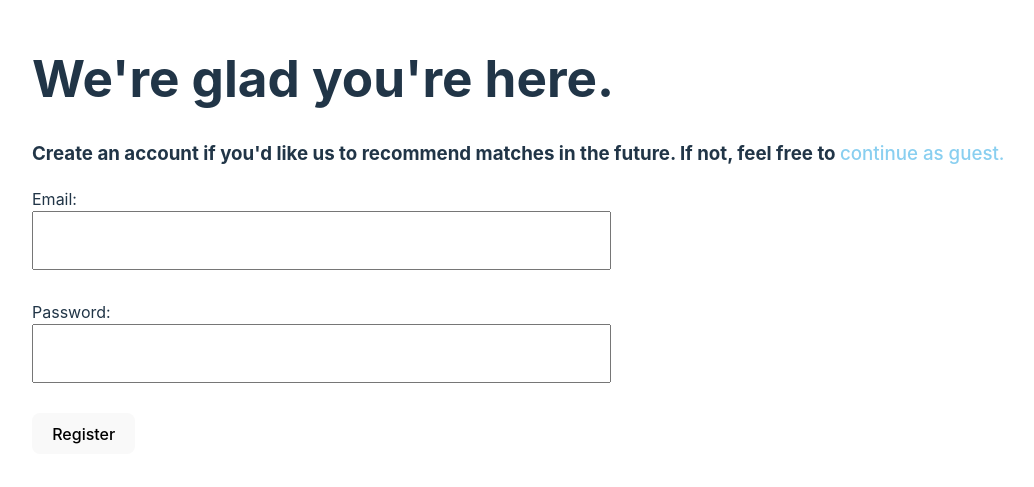
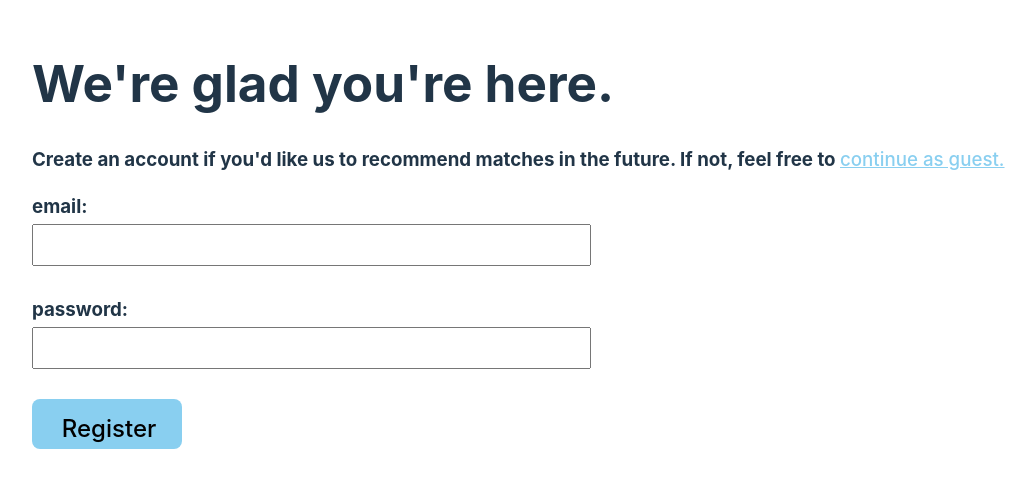
Before and after one commit to vinumaradana/PatientMatch, a React (Vite) app in the folder Patient-Match/: page /Reg in a window 1280 px wide. Shown: the part 165-652 px from the top of the page, without its empty margins (68-1102 px from the left). Built offline with nearby package versions, Linux system fonts and the light colour scheme.

Commit message:
make it prettier

```diff
--- a/Patient-Match/src/components/ChartDrop.css
+++ b/Patient-Match/src/components/ChartDrop.css
@@ -7,5 +7,5 @@
   width: 200px; /* Remove the quotation marks */
   height: 75px; /* Remove the quotation marks */
   font-size: 24px; /* Remove the quotation marks */
-  margin: 20px;
+  margin-top: 20px;
 }
--- a/Patient-Match/src/components/ChartDrop.jsx
+++ b/Patient-Match/src/components/ChartDrop.jsx
@@ -20,7 +20,12 @@ function ChartDrop() {
           cols="150"
         ></textarea>
       </div>
-      <button className="submit-button">Find a match</button>
+      <button
+        style={{ backgroundColor: "#89CFF0", color: "#000000" }}
+        className="submit-button"
+      >
+        Find a match
+      </button>
     </div>
   );
 }
--- a/Patient-Match/src/components/Home.jsx
+++ b/Patient-Match/src/components/Home.jsx
@@ -9,7 +9,13 @@ function Home() {
       <h2>The premier clinical trial matching network</h2>
       <button
         className="btn btn-primary"
-        style={{ width: "250px", height: "75px", fontSize: "30px" }}
+        style={{
+          backgroundColor: "#89CFF0",
+          color: "#000000",
+          width: "230px",
+          height: "75px",
+          fontSize: "30px",
+        }}
       >
         <Link to="/Reg" style={{ textDecoration: "none", color: "inherit" }}>
           Get Started
--- a/Patient-Match/src/components/Registration.css
+++ b/Patient-Match/src/components/Registration.css
@@ -1,4 +1,27 @@
 .reg-container {
     text-align: left;
     padding: 100px;
-  }
+}
+
+.input-group-label {
+    display: block;
+    margin-bottom: 3px;
+}
+
+.input-group-input {
+    display: block;
+    width: 55%;
+    height:50%;
+    padding: 10px;
+    margin-bottom: 30px;
+    font-size: 16px;
+}
+
+.reg-button {
+    width: 150px; /* Remove the quotation marks */
+    height: 50px; /* Remove the quotation marks */
+    font-size: 24px; /* Remove the quotation marks */
+    text-align: center;
+    background-color: #89CFF0;
+    color: #000000;
+}
--- a/Patient-Match/src/components/Registration.jsx
+++ b/Patient-Match/src/components/Registration.jsx
@@ -12,12 +12,16 @@ function Registration() {
         If not, feel free to{" "}
         <Link
           to="/ChartDrop"
-          style={{ textDecoration: "none", color: "#89CFF0" }}
+          style={{ textDecoration: "underline", color: "#89CFF0" }}
         >
           continue as guest.
         </Link>
       </h3>
-      <RegistrationForm />
+      <h3 className="input-group-label">email:</h3>
+      <input className="input-group-input"></input>
+      <h3 className="input-group-label">password:</h3>
+      <input className="input-group-input"></input>
+      <button className="reg-button">Register</button>
     </div>
   );
 }
```
